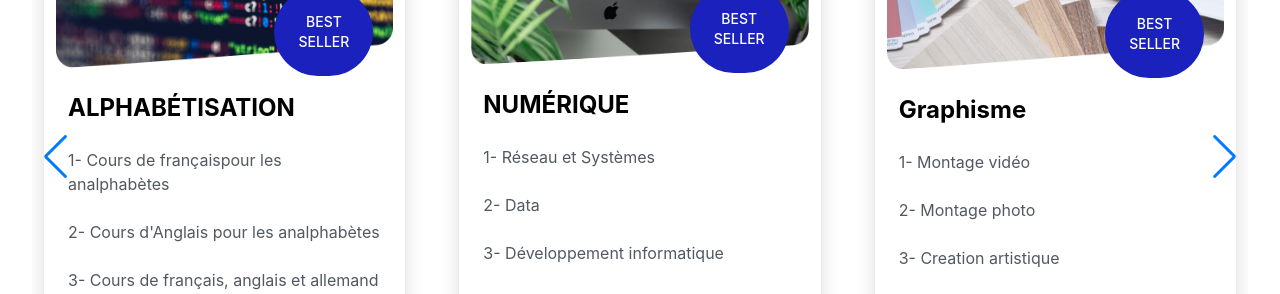
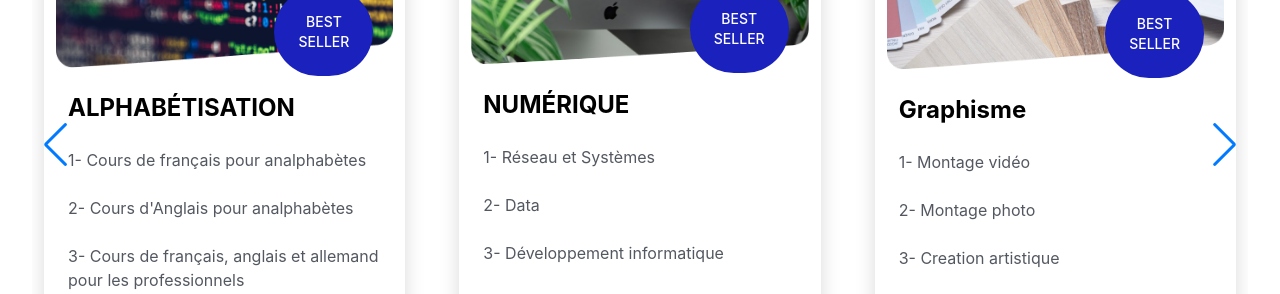
Before and after one commit to iimAtomic/A-numerique, a Next.js app: page / in a window 1280 px wide. Shown: the part 3440-3734 px from the top of the page. Built offline with nearby package versions, Linux system fonts and the light colour scheme.

Commit message:
correction fautes

```diff
--- a/app/components/Courses/index.tsx
+++ b/app/components/Courses/index.tsx
@@ -46,8 +46,8 @@ const postData: DataType[] = [
     heading: "ALPHABÉTISATION",
     heading2: "javascript",
     name: "Colt Stelle",
-    content: " Cours de françaispour les analphabètes",
-    content2 :" Cours d'Anglais pour les analphabètes ",
+    content: " Cours de français pour analphabètes",
+    content2 :" Cours d'Anglais pour analphabètes ",
     content3 : "Cours de français, anglais et allemand pour les professionnels",
     imgSrc: "/assets/courses/courseone.png",
     students: 150,
```
